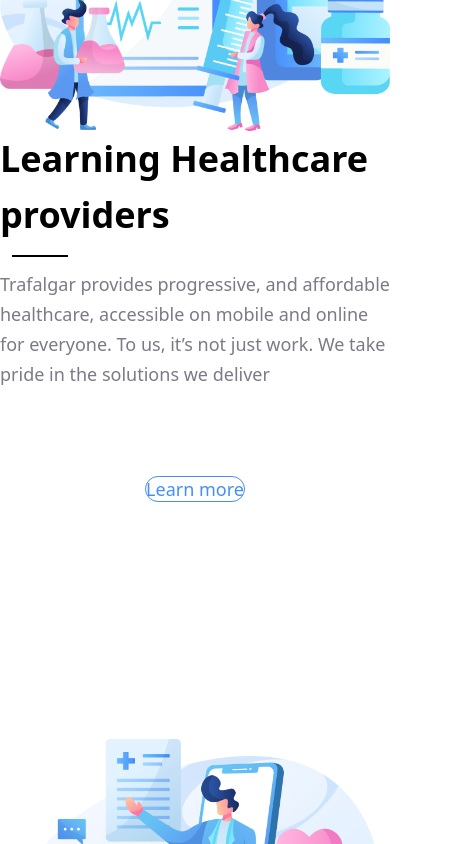
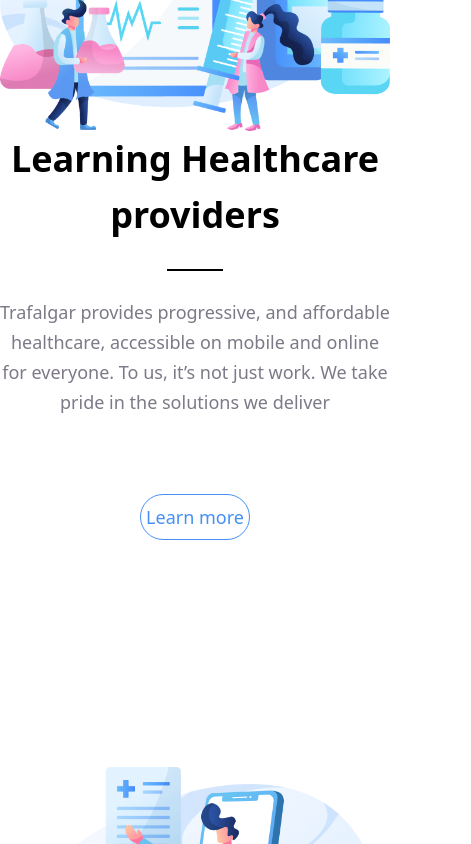
Before and after one commit to richardayikwei/Trafalgar-react, a React (Vite) app: page / in a window 390 px wide. Shown: the part 1880-2724 px from the top of the page, 471 px wide, since content can reach past the window. Built offline with nearby package versions, Linux system fonts and the light colour scheme.

Commit message:
illustration mobile view

```diff
--- a/src/App.tsx
+++ b/src/App.tsx
@@ -93,8 +93,8 @@
           widthTitle="md:w-[254px]"
         />
       ))}
-      <Profile />
-      <section className="md:mt-[216px] container mx-auto">
+      {/* <Profile /> */}
+      {/* <section className="md:mt-[216px] container mx-auto">
         <div className="mx-auto flex flex-col md:w-[462px] md:h-[84px] mt-24">
           <h1 className="text-[36px] font-bold leading-[56px]">Check out our latest article</h1>
 
@@ -112,8 +112,8 @@
           </div>
         </div>
         <Button btntext="View all" position="justify-center" />
-      </section>
-      <Footer />
+      </section> */}
+      {/* <Footer /> */}
     </>
   );
 }
--- a/src/components/Button.tsx
+++ b/src/components/Button.tsx
@@ -8,7 +8,7 @@
     <div className={`md:flex ${position} text-center mt-[70px]`}>
       <a
         href="#"
-        className="bg-white  border-[#458FF6] text-[#458FF6] text-[18px] border-[1.4px] rounded-[55px] border-solid leading-[60px] hover:bg-blue-700 h-[60px] w-[200px] hover:text-white"
+        className="bg-white  border-[#458FF6] text-[#458FF6] text-[18px] border-[1.4px] rounded-[55px] border-solid leading-[60px] hover:bg-blue-700 h-[60px] w-[200px] hover:text-white py-[10px] px-[5px] md:py-0 md:px-0"
       >
         {btntext}
       </a>
--- a/src/components/Illustration.tsx
+++ b/src/components/Illustration.tsx
@@ -24,16 +24,22 @@
         />
       </div>
 
-      <div className="flex flex-col text-left md:w-[486px] md:h-[388px]">
-        <h1 className={`md:h-[112px] ${widthTitle} leading-[56px] text-[36px] md:mt-14 font-bold`}>
+      <div className="flex flex-col md:text-left md:w-[486px] md:h-[388px] text-center">
+        <h1
+          className={`md:h-[112px] ${widthTitle} leading-[56px] text-[36px] md:mt-14 font-bold`}
+        >
           {service.title}
         </h1>
 
-        <div className="flex justify-start p-3">
+        <div className="flex md:justify-start justify-center mt-[26px]">
           <p className="border-b-2 w-[56px] border-black"></p>
         </div>
 
-        <p className={`md:h-[120px] ${widthDescription} leading-[30px] font-[300px] text-[18px] text-[#7D7987]`}>{service.description}</p>
+        <p
+          className={`md:h-[120px] ${widthDescription} leading-[30px] mt-[26px] font-[300px] text-[18px] text-[#7D7987]`}
+        >
+          {service.description}
+        </p>
 
         <Button btntext={btnText} position={position} />
       </div>
```
